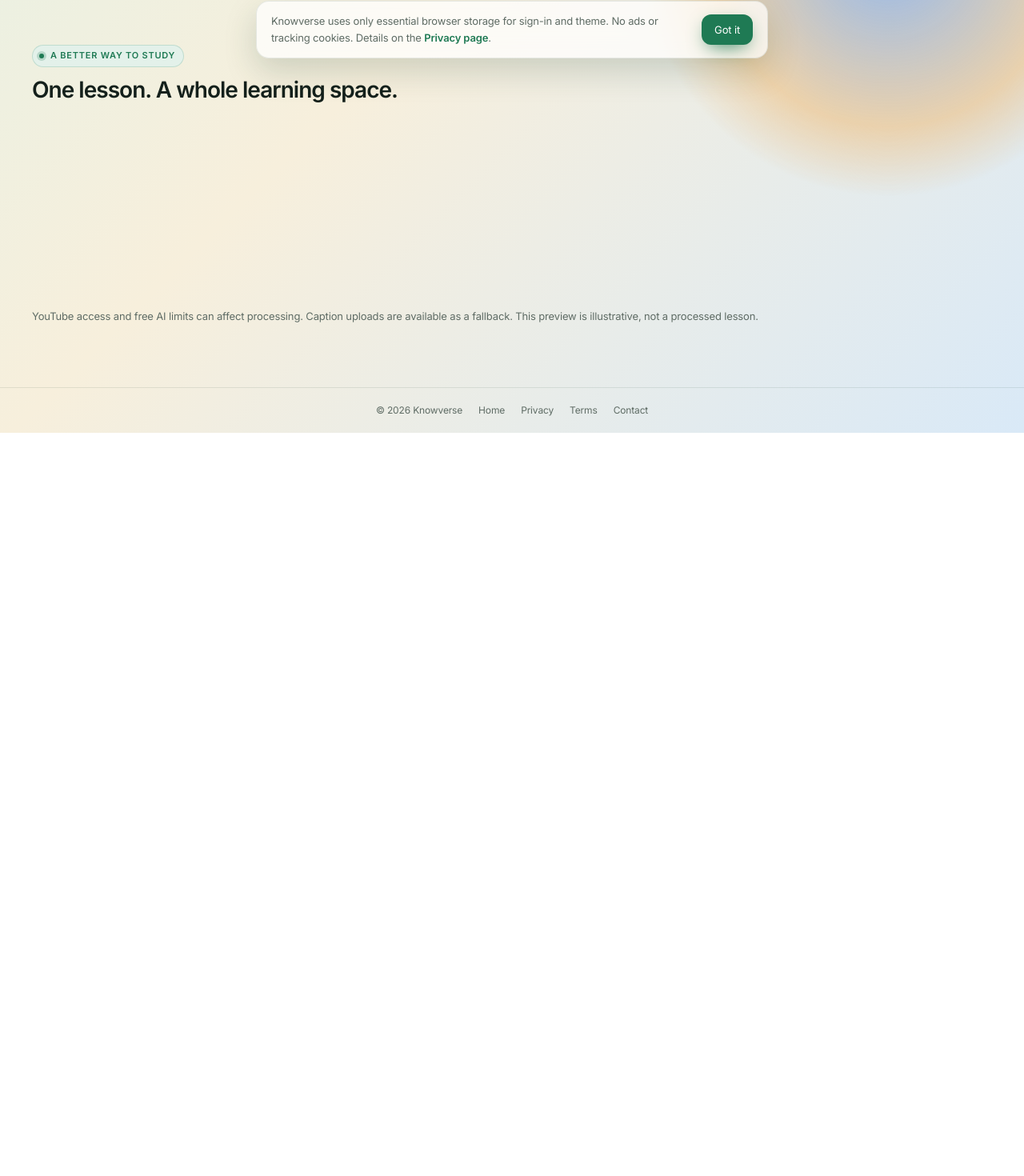
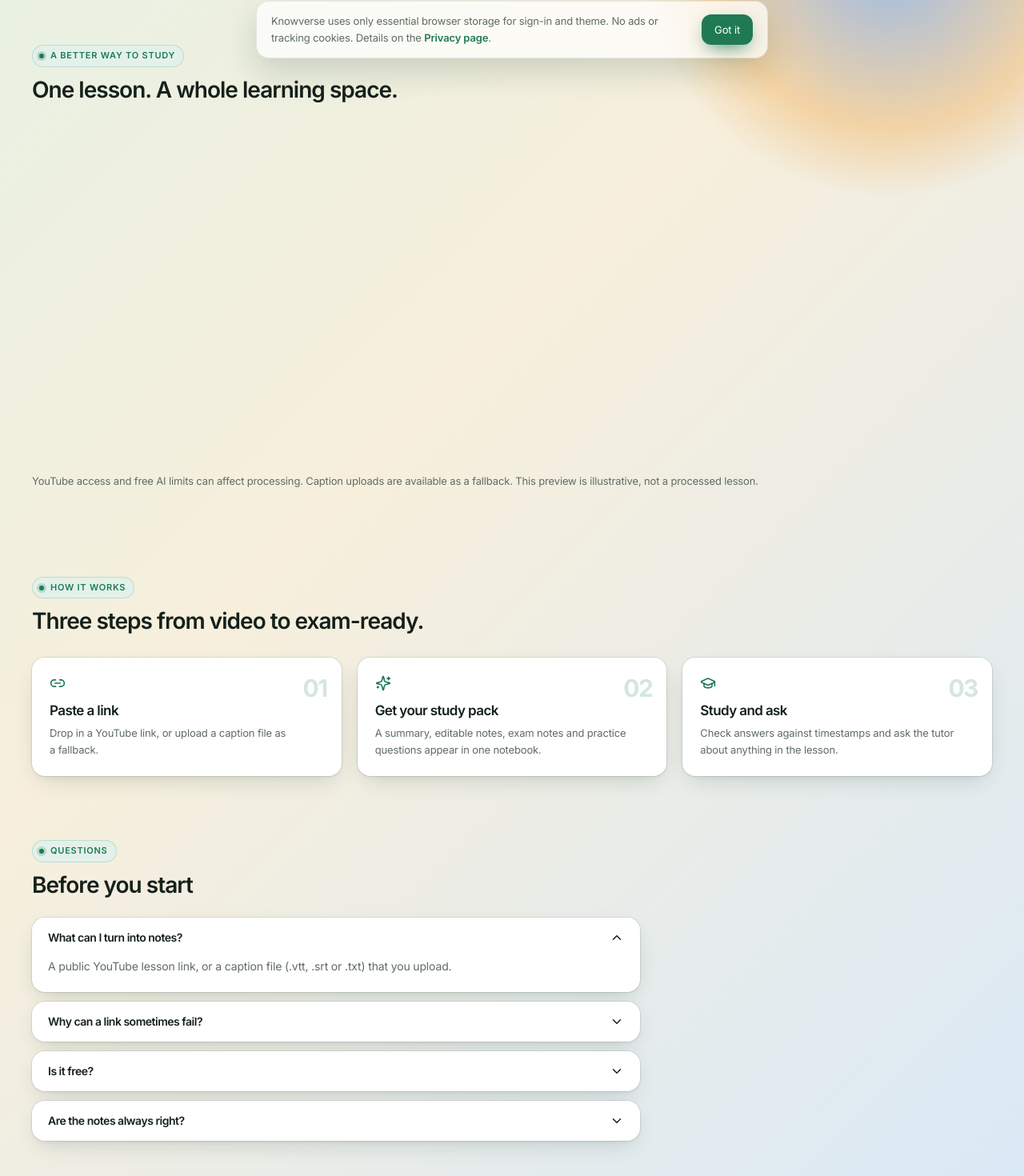
Before and after one commit to Cybersec-001/knowverse, a Next.js app: page / in a window 1280 px wide. Shown: the part 711-2181 px from the top of the page at 80% size. Before the commit the page ends 1252 px from the top, so only its background shows below. Built offline with nearby package versions, Linux system fonts and the light colour scheme.

Commit message:
Redesign landing sections with new components

```diff
--- a/app/page.tsx
+++ b/app/page.tsx
@@ -2,12 +2,23 @@
 import { Brand } from "@/components/Brand";
 import Link from "next/link";
 import { LandingNav } from "@/components/LandingNav";
+import { Button } from "@/components/ui/button";
+import { Badge } from "@/components/ui/badge";
+import {
+  Accordion,
+  AccordionContent,
+  AccordionItem,
+  AccordionTrigger,
+} from "@/components/ui/accordion";
 import {
   ArrowRight,
   BookOpen,
   MessageSquare,
   ScanText,
   Check,
+  Link2,
+  Sparkles,
+  GraduationCap,
 } from "lucide-react";
 export const metadata: Metadata = {
   alternates: { canonical: "/" },
@@ -25,7 +36,9 @@
       <main>
         <section className="landing-hero">
           <div>
-            <div className="eyebrow">For students who learn from video</div>
+            <Badge>
+              <Sparkles size={12} /> For students who learn from video
+            </Badge>
             <h1>
               Turn lesson videos
               <br />
@@ -37,12 +50,16 @@
               from the video itself. Less replaying. More understanding.
             </p>
             <div className="hero-actions">
-              <Link href="/signup" className="btn btn-primary">
-                Start learning <ArrowRight size={16} />
-              </Link>
-              <a href="#workspace-preview" className="btn btn-quiet">
-                Explore the workspace <ArrowRight size={16} />
-              </a>
+              <Button asChild size="lg">
+                <Link href="/signup">
+                  Start learning <ArrowRight size={16} />
+                </Link>
+              </Button>
+              <Button asChild size="lg" variant="glass">
+                <a href="#workspace-preview">
+                  Explore the workspace <ArrowRight size={16} />
+                </a>
+              </Button>
             </div>
             <div className="hero-foot">
               <span>
@@ -76,25 +93,35 @@
         <section id="how-it-works" className="landing-features" style={{ paddingTop: 12 }}>
           <span className="eyebrow">A better way to study</span>
           <h2 className="mt-3">One lesson. A whole learning space.</h2>
-          <div>
+          <div className="bento">
             {[
               {
                 Icon: ScanText,
                 title: "Stay close to the source",
                 text: "Search source passages and jump back to timestamped moments in your video.",
+                cls: "bento-wide",
               },
               {
                 Icon: BookOpen,
                 title: "Make the ideas your own",
                 text: "Edit summaries, keep personal notes and take your study materials with you.",
+                cls: "",
               },
               {
                 Icon: MessageSquare,
                 title: "Go beyond the first answer",
                 text: "Ask your tutor, review exam notes and test your understanding with practice questions.",
+                cls: "",
               },
-            ].map(({ Icon, title, text }) => (
-              <article key={title}>
+            ].map(({ Icon, title, text, cls }) => (
+              <article key={title} className={cls}>
+                {cls && (
+                  <div className="bento-visual" aria-hidden="true">
+                    <span><b>02:14</b> Mitochondria produce most of the cell&apos;s ATP</span>
+                    <span><b>05:41</b> The nucleus stores the genetic code</span>
+                    <span><b>09:03</b> Ribosomes build proteins from RNA</span>
+                  </div>
+                )}
                 <Icon size={24} className="link-accent" />
                 <h3>{title}</h3>
                 <p>{text}</p>
@@ -107,6 +134,41 @@
             not a processed lesson.
           </p>
         </section>
+        <section className="landing-steps">
+          <span className="eyebrow">How it works</span>
+          <h2 className="mt-3">Three steps from video to exam-ready.</h2>
+          <ol>
+            {[
+              { Icon: Link2, n: "01", t: "Paste a link", d: "Drop in a YouTube link, or upload a caption file as a fallback." },
+              { Icon: Sparkles, n: "02", t: "Get your study pack", d: "A summary, editable notes, exam notes and practice questions appear in one notebook." },
+              { Icon: GraduationCap, n: "03", t: "Study and ask", d: "Check answers against timestamps and ask the tutor about anything in the lesson." },
+            ].map(({ Icon, n, t, d }) => (
+              <li key={n}>
+                <span className="step-n">{n}</span>
+                <Icon size={20} className="link-accent" />
+                <h3>{t}</h3>
+                <p>{d}</p>
+              </li>
+            ))}
+          </ol>
+        </section>
+        <section className="landing-faq">
+          <span className="eyebrow">Questions</span>
+          <h2 className="mt-3">Before you start</h2>
+          <Accordion type="single" collapsible defaultValue="q1">
+            {[
+              { q: "What can I turn into notes?", a: "A public YouTube lesson link, or a caption file (.vtt, .srt or .txt) that you upload." },
+              { q: "Why can a link sometimes fail?", a: "YouTube can block access for some videos. When that happens, upload the caption file and Knowverse works from that instead." },
+              { q: "Is it free?", a: "Knowverse runs on free AI tiers, so very long videos can be slow or hit limits." },
+              { q: "Are the notes always right?", a: "Notes are AI generated. Use the timestamps to check them against the video before an exam." },
+            ].map(({ q, a }, i) => (
+              <AccordionItem key={q} value={`q${i + 1}`}>
+                <AccordionTrigger>{q}</AccordionTrigger>
+                <AccordionContent>{a}</AccordionContent>
+              </AccordionItem>
+            ))}
+          </Accordion>
+        </section>
       </main>
     </div>
   );
```
